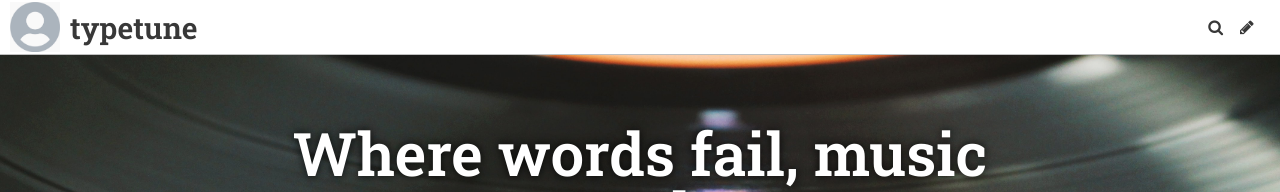
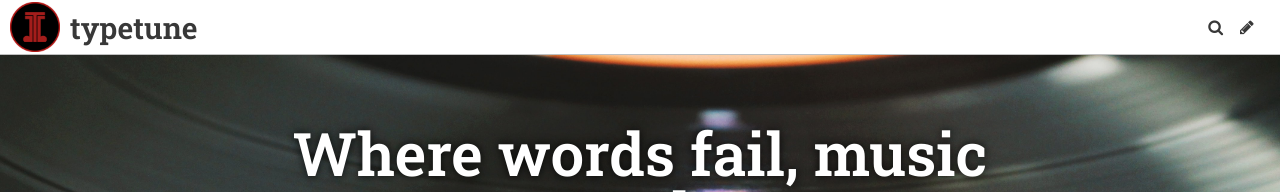
Before and after one commit to lauracutting/typetune, a Jekyll site: the page built from index.html, in a window 1280 px wide. Shown: the top 192 px of the page. Built offline with Jekyll 4.4.1, drawn with Linux system fonts in a browser that asks for light colours; some web fonts are replaced; the list of posts is cut into pages by our own code.

Commit message:
Update Settings “general”

```diff
--- a/_data/settings.yml
+++ b/_data/settings.yml
@@ -4,7 +4,7 @@ header_text: Where words fail, music speaks
 footer_text: Copyright 2020 Laura Cutting
 header_feature_image: ../uploads/jack-hamilton-cmnniqbkwbi-unsplash.jpg
 bannerheight: 20vmax
-logo: /uploads/logo.jpg
+logo: ../uploads/logo-2.png
 favicon: /uploads/favicon.ico
 gridlayout: false
 fixednavbar: true
```
Also changed, not shown: uploads/logo-2.png (added).
